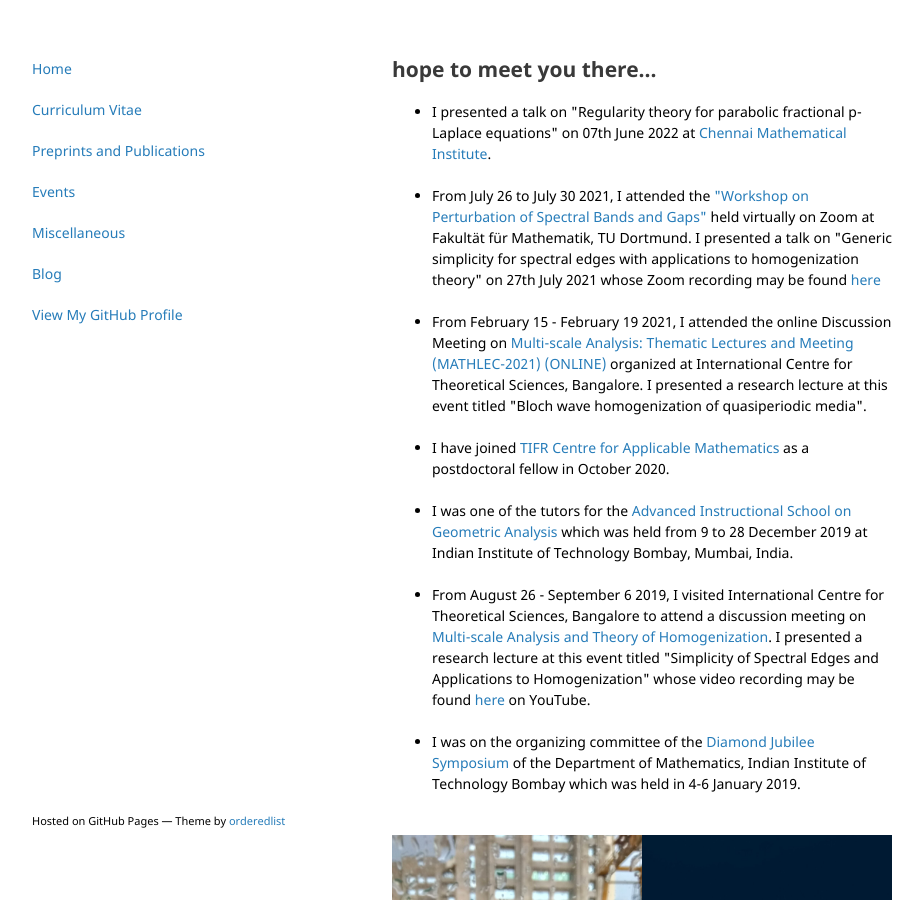
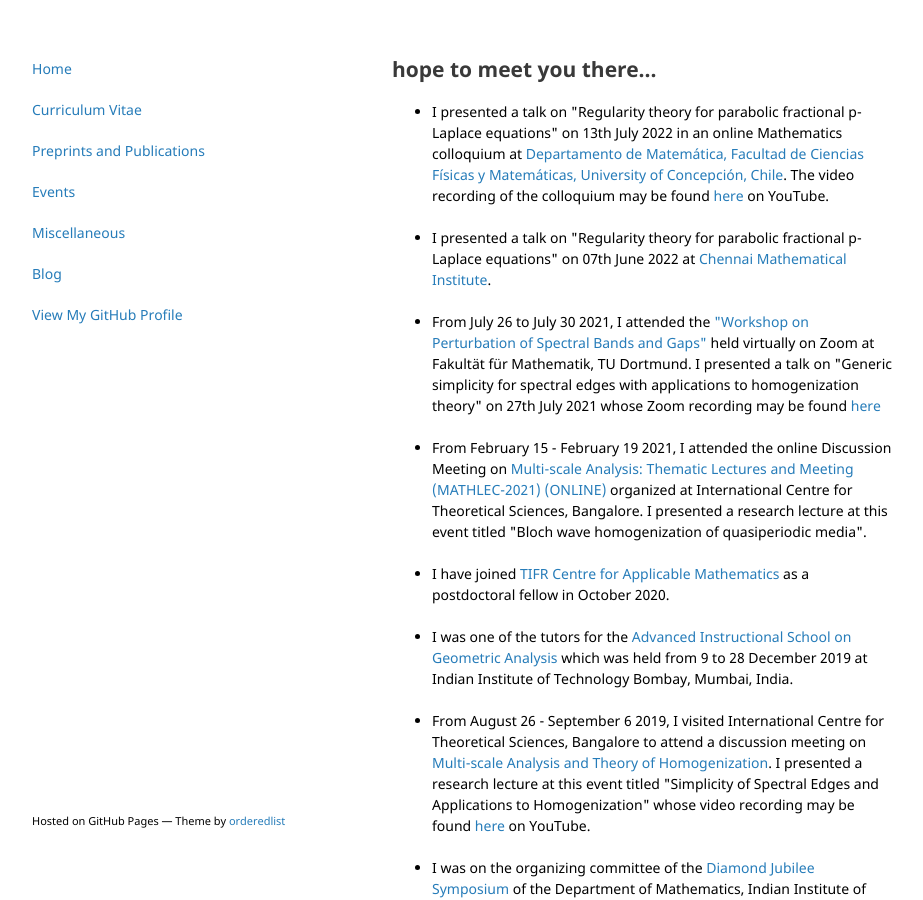
Before and after one commit to vivektewary/vivektewary.github.io, a Jekyll site: the page built from activities.html, in a window 1280 px wide and 900 px high. Shown: the whole window, without its empty margins (178-1101 px from the left). Built offline with Jekyll 4.4.1, drawn with Linux system fonts in a browser that asks for light colours.

Commit message:
Update activities.html

```diff
--- a/activities.html
+++ b/activities.html
@@ -6,6 +6,8 @@ title: Home
 
 <p>
 <ul>
+<li>I presented a talk on "Regularity theory for parabolic fractional p-Laplace equations" on 13th July 2022 in an online Mathematics colloquium at <a href="http://dmat.cfm.cl/dmat/" target="_blank">Departamento de Matemática, Facultad de Ciencias Físicas y Matemáticas, University of Concepción, Chile</a>. The video recording of the colloquium may be found <a href="https://www.youtube.com/watch?v=tMLUukVIg3M" target="_blank">here</a> on YouTube.</li>
+<br>
 <li>I presented a talk on "Regularity theory for parabolic fractional p-Laplace equations" on 07th June 2022 at <a href="https://www.cmi.ac.in/" target="_blank">Chennai Mathematical Institute</a>.</li>
 <br>
 <li>From July 26 to July 30 2021, I attended the <a href="https://www.mathematik.tu-dortmund.de/lsix/events/WPSG21/index.php" target="_blank">"Workshop on Perturbation of Spectral Bands and Gaps"</a> held virtually on Zoom at Fakultät für Mathematik, TU Dortmund. I presented a talk on "Generic simplicity for spectral edges with applications to homogenization theory" on 27th July 2021 whose Zoom recording may be found <a href="https://www.mathematik.tu-dortmund.de/lsix/events/WPSG21/recordings/WPSBG21__Tewary.mp4" target="_blank">here</a></li>
```
